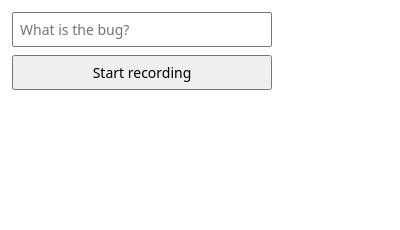
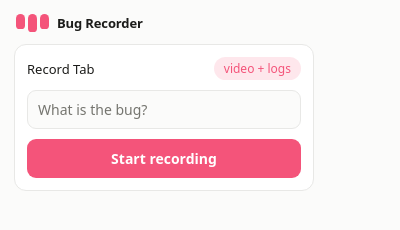
Before and after one commit to dhiazfathra/bug-recorder, a browser extension: page extension/popup.html in a window 400 px wide. Drawn offline with Linux system fonts and the light colour scheme.

Commit message:
style(extension): restyle the popup to match jam.dev
- Card layout with rounded border, muted surface, and a "Record Tab" row
- Pink accent mark and accent button, light/dark via prefers-color-scheme
- Markup IDs unchanged, so popup.js and its tests are untouched

```diff
--- a/extension/popup.html
+++ b/extension/popup.html
@@ -2,13 +2,67 @@
 <meta charset="utf-8" />
 <title>Bug Recorder</title>
 <style>
-  :root { color-scheme: light dark; }
-  body { font: 14px ui-sans-serif, system-ui, sans-serif; width: 260px; margin: 0; padding: 12px; }
-  input, button { font: inherit; width: 100%; box-sizing: border-box; padding: 6px; }
-  button { margin-top: 8px; cursor: pointer; }
-  p { margin: 8px 0 0; opacity: .7; font-size: 12px; }
+  :root {
+    color-scheme: light dark;
+    --bg: #fbfbfa;
+    --card: #fff;
+    --line: #e8e8e6;
+    --text: #1c1c1a;
+    --muted: #75756f;
+    --accent: #f4547a;
+  }
+  @media (prefers-color-scheme: dark) {
+    :root { --bg: #1a1a19; --card: #232322; --line: #343432; --text: #f2f2f0; --muted: #a3a39c; }
+  }
+  body {
+    font: 14px ui-sans-serif, system-ui, sans-serif;
+    width: 300px; margin: 0; padding: 14px;
+    background: var(--bg); color: var(--text);
+  }
+  header { display: flex; align-items: center; gap: 8px; padding: 0 2px 12px; }
+  .mark { display: flex; gap: 3px; }
+  .mark i {
+    width: 9px; height: 15px; background: var(--accent);
+    border-radius: 5px 5px 4px 4px;
+  }
+  .mark i:nth-child(2) { height: 18px; }
+  h1 { font-size: 13px; font-weight: 600; margin: 0; letter-spacing: -0.01em; }
+  .card {
+    background: var(--card); border: 1px solid var(--line);
+    border-radius: 12px; padding: 12px; display: grid; gap: 10px;
+  }
+  .row { display: flex; align-items: center; justify-content: space-between; gap: 8px; }
+  .label { font-size: 13px; font-weight: 500; }
+  .pill {
+    font-size: 12px; font-weight: 500; padding: 3px 10px; border-radius: 999px;
+    background: color-mix(in srgb, var(--accent) 14%, transparent); color: var(--accent);
+  }
+  input {
+    font: inherit; width: 100%; box-sizing: border-box; padding: 9px 10px;
+    border: 1px solid var(--line); border-radius: 9px;
+    background: var(--bg); color: inherit;
+  }
+  input::placeholder { color: var(--muted); }
+  input:focus-visible { outline: 2px solid var(--accent); outline-offset: -1px; }
+  button {
+    font: inherit; font-weight: 600; width: 100%; box-sizing: border-box;
+    padding: 10px; border: 0; border-radius: 9px; cursor: pointer;
+    background: var(--accent); color: #fff;
+  }
+  button:disabled { opacity: .6; cursor: default; }
+  p { margin: 10px 2px 0; color: var(--muted); font-size: 12px; line-height: 1.45; }
 </style>
-<input id="description" aria-label="Bug description" placeholder="What is the bug?" />
-<button id="toggle">Start recording</button>
+<header>
+  <span class="mark" aria-hidden="true"><i></i><i></i><i></i></span>
+  <h1>Bug Recorder</h1>
+</header>
+<div class="card">
+  <div class="row">
+    <span class="label">Record Tab</span>
+    <span class="pill">video + logs</span>
+  </div>
+  <input id="description" aria-label="Bug description" placeholder="What is the bug?" />
+  <button id="toggle">Start recording</button>
+</div>
 <p id="hint"></p>
 <script src="popup.js"></script>
```
